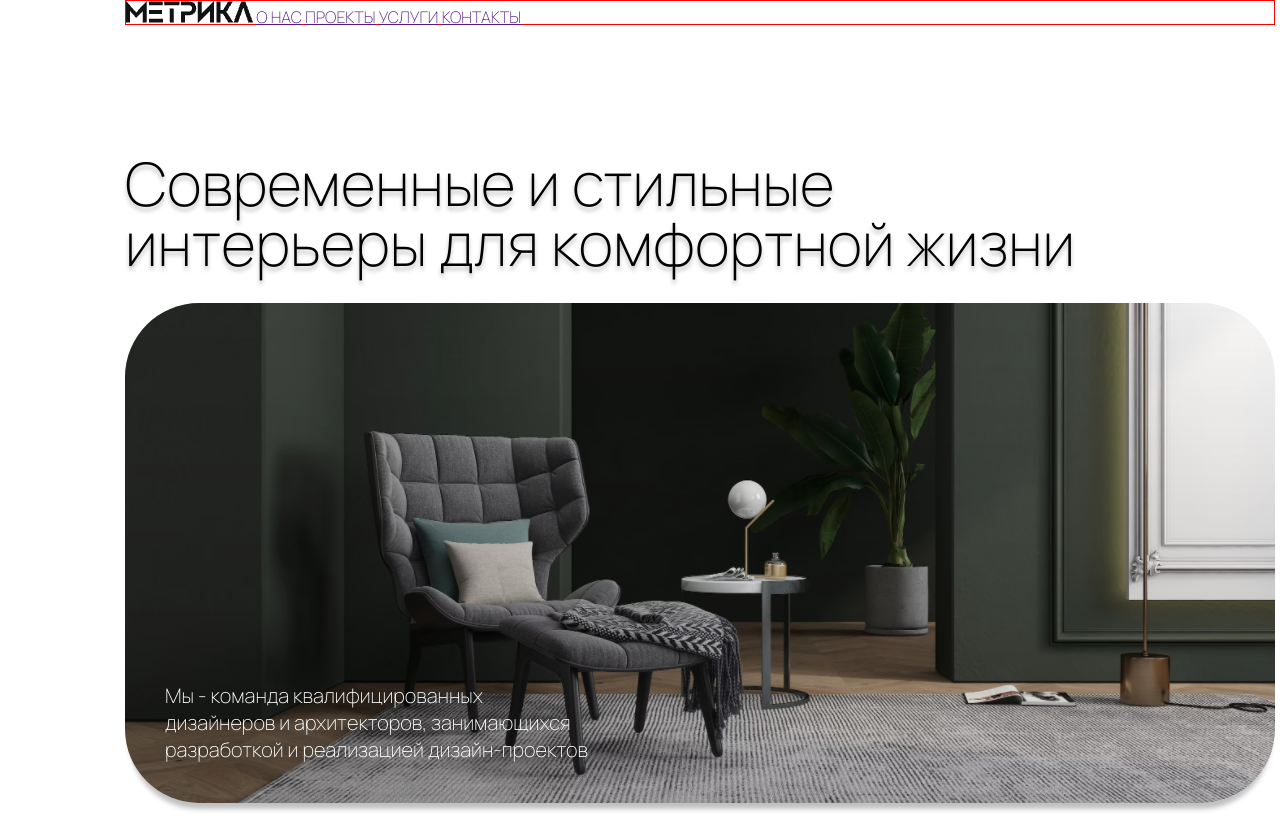
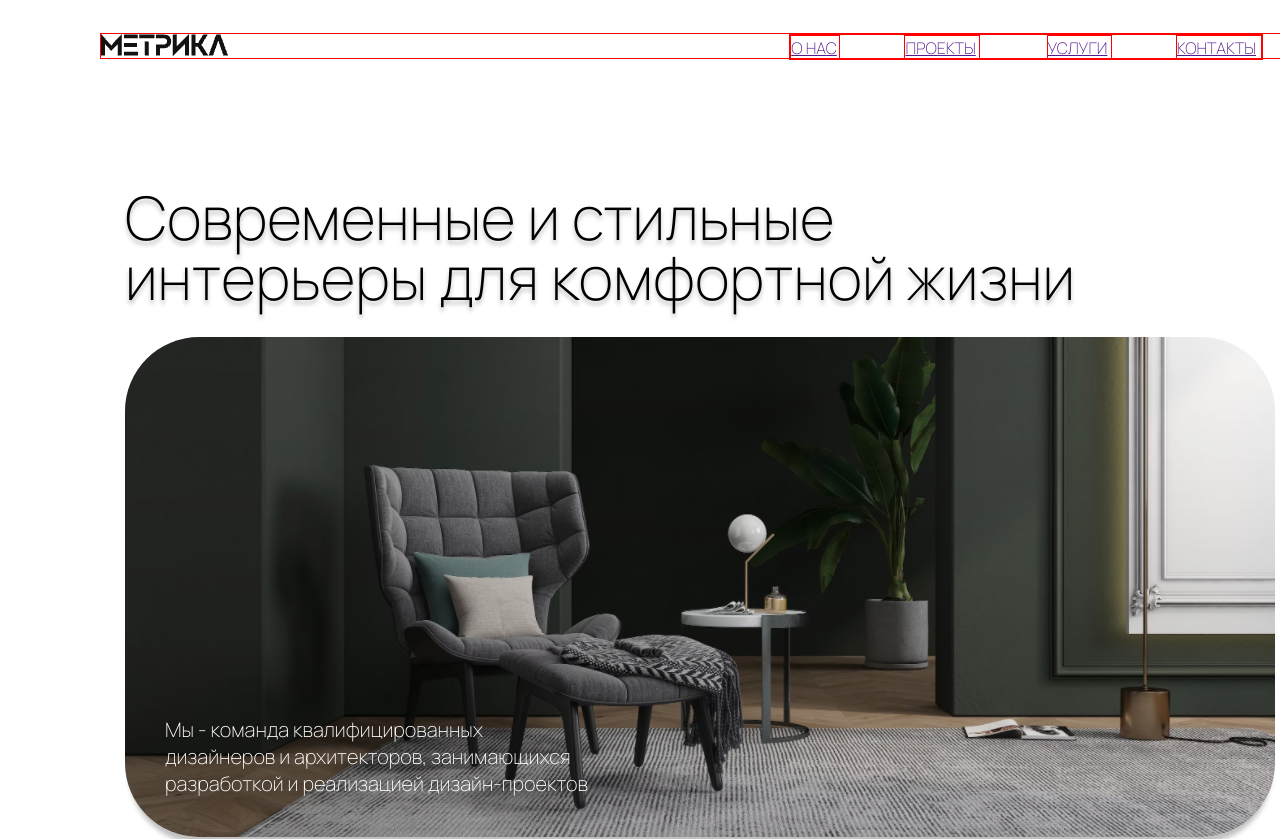
Before and after one commit to KILADELPHIA/metrika_landing, a plain HTML site: page index.html in a window 1280 px wide. Shown: the top 839 px of the page. Drawn offline with Linux system fonts and the light colour scheme.

Commit message:
nav_section_second_commit

```diff
--- a/index.html
+++ b/index.html
@@ -25,10 +25,10 @@
                         alt="Logo Image">
                     </a>
                     <div class="nav">
-                        <a href="" class="nav__link">О НАС</a>
-                        <a href="" class="nav__link">ПРОЕКТЫ</a>
-                        <a href="" class="nav__link">УСЛУГИ</a>
-                        <a href="" class="nav__link">КОНТАКТЫ</a>
+                        <a href="" class="nav__link1">О НАС</a>
+                        <a href="" class="nav__link2">ПРОЕКТЫ</a>
+                        <a href="" class="nav__link3">УСЛУГИ</a>
+                        <a href="" class="nav__link4">КОНТАКТЫ</a>
                     </div>
                 </div>
             </div>
--- a/styles/styles.css
+++ b/styles/styles.css
@@ -250,10 +250,12 @@ body {
 
 .nav__container {
 
-    width: 1150px;
-    height: 25px;
+    width: 1200px;
+    height: 26px;
     margin: 0 auto;
     border: 1px solid red;
+
+    margin-top: 33px;
 
 
 }
@@ -263,12 +265,63 @@ body {
 }
 
 .logo__image {
-    display: inline-block;
+    display: block;
     width: 127px;
     height: 22px;
+
+
 }
 
 .nav {
     display: inline-block;
+    vertical-align: top;
+    border: 1px solid red;
+    margin-left: 558px;
+
+
 
 }
+
+.nav__link1 {
+    display: inline-block;
+    width: 50px;
+    height: 24px;
+
+    line-height: 25px;
+
+
+    border: 1px solid red;
+
+}
+
+.nav__link2 {
+    display: inline-block;
+    width: 76px;
+    height: 24px;
+
+    line-height: 25px;
+    margin-left: 61px;
+
+    border: 1px solid red;
+}
+
+.nav__link3 {
+    display: inline-block;
+    width: 65px;
+    height: 24px;
+
+    line-height: 25px;
+    margin-left: 63px;
+
+    border: 1px solid red;
+}
+
+.nav__link4 {
+    display: inline-block;
+    width: 86px;
+    height: 24px;
+    line-height: 25px;
+    margin-left: 61px;
+
+    border: 1px solid red;
+}
```
